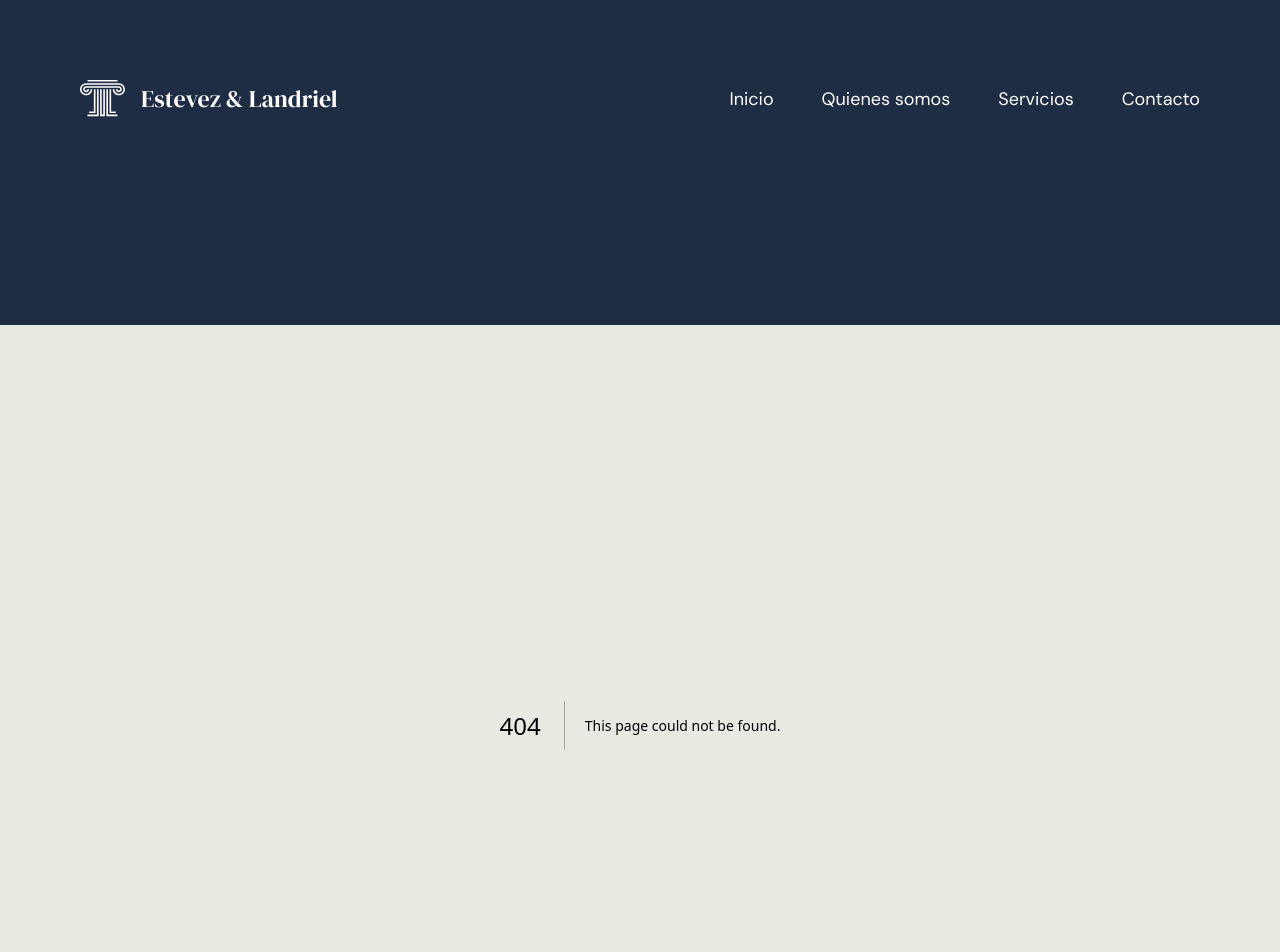
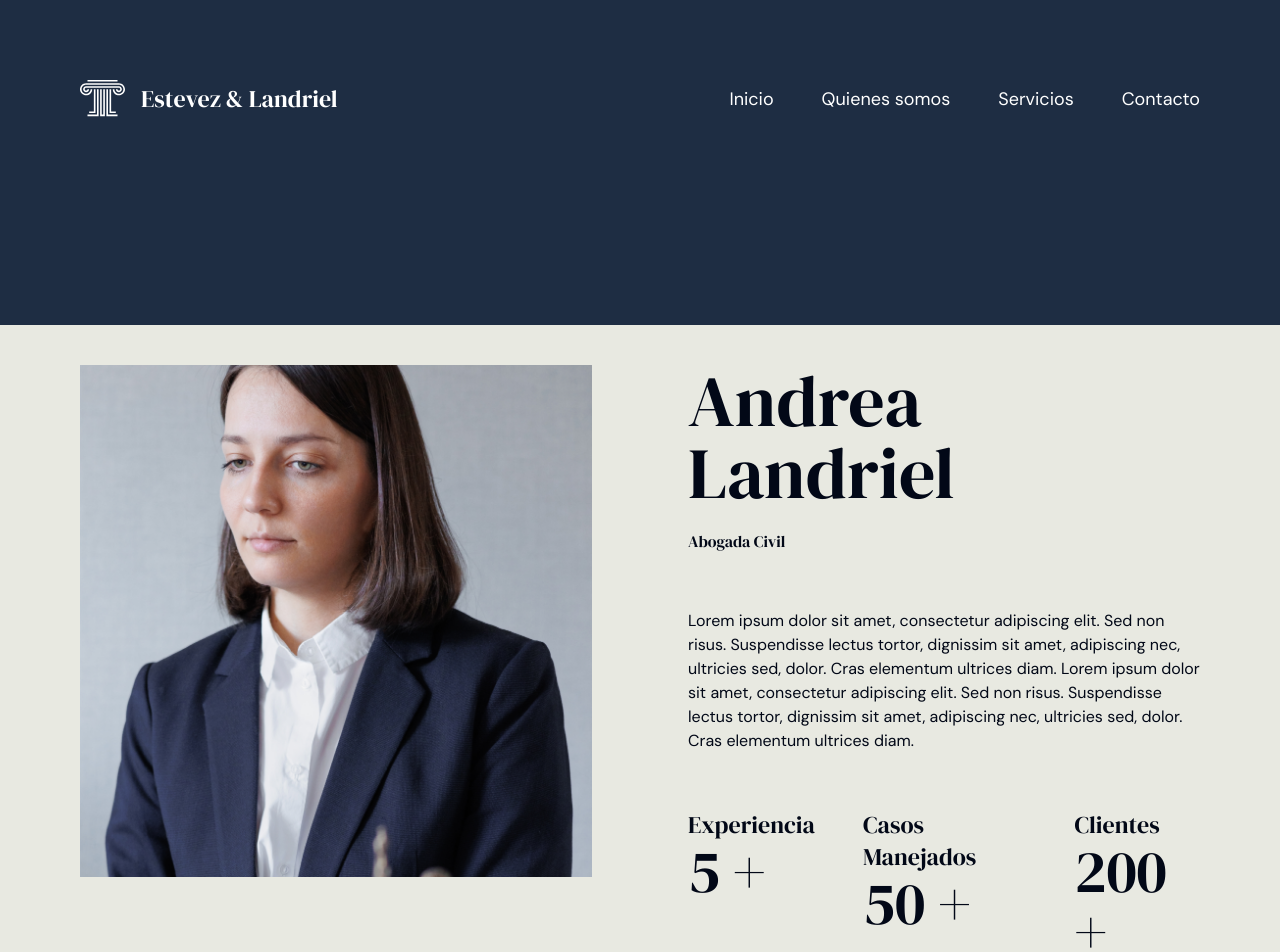
Before and after one commit to HoracioGutierrez/lawfirm, a Next.js app: page /about/andrea in a window 1280 px wide. Before the commit this address had no page. Shown: the top 952 px of the page. Built offline with nearby package versions, Linux system fonts and the light colour scheme.

Commit message:
Finish first mockup of lawyer detail

```diff
--- /dev/null
+++ b/app/about/[nombre]/page.tsx
@@ -0,0 +1,87 @@
+import { cn } from "@/lib/utils";
+import { DM_Sans } from "next/font/google";
+import Image from "next/image"
+
+type Lawyer = {
+    image: string;
+    name: string;
+    title: string;
+    description: string;
+    years: number;
+    cases: number;
+    clients: number;
+}
+
+type Lawyers = {
+    [key: string]: Lawyer;
+}
+
+const lawyers: Lawyers = {
+    "angela": {
+        image: "lawer-1.png",
+        name: "Angela Estevez",
+        title: "Abogada Penalista",
+        description: "Lorem ipsum dolor sit amet, consectetur adipiscing elit. Sed non risus. Suspendisse lectus tortor, dignissim sit amet, adipiscing nec, ultricies sed, dolor. Cras elementum ultrices diam. Lorem ipsum dolor sit amet, consectetur adipiscing elit. Sed non risus. Suspendisse lectus tortor, dignissim sit amet, adipiscing nec, ultricies sed, dolor. Cras elementum ultrices diam.",
+        years: 12,
+        cases: 300,
+        clients: 1500
+    },
+    "andrea": {
+        image: "lawer-2.png",
+        name: "Andrea Landriel",
+        title: "Abogada Civil",
+        description: "Lorem ipsum dolor sit amet, consectetur adipiscing elit. Sed non risus. Suspendisse lectus tortor, dignissim sit amet, adipiscing nec, ultricies sed, dolor. Cras elementum ultrices diam. Lorem ipsum dolor sit amet, consectetur adipiscing elit. Sed non risus. Suspendisse lectus tortor, dignissim sit amet, adipiscing nec, ultricies sed, dolor. Cras elementum ultrices diam.",
+        years: 5,
+        cases: 50,
+        clients: 200
+    },
+    "daniel": {
+        image: "lawer-3.png",
+        name: "Daniel Ramirez",
+        title: "Abogado Comercial",
+        description: "Lorem ipsum dolor sit amet, consectetur adipiscing elit. Sed non risus. Suspendisse lectus tortor, dignissim sit amet, adipiscing nec, ultricies sed, dolor. Cras elementum ultrices diam. Lorem ipsum dolor sit amet, consectetur adipiscing elit. Sed non risus. Suspendisse lectus tortor, dignissim sit amet, adipiscing nec, ultricies sed, dolor. Cras elementum ultrices diam.",
+        years: 7,
+        cases: 100,
+        clients: 500
+    }
+}
+
+interface AboutLawyerPageProps {
+    params: {
+        nombre: string
+    }
+}
+
+const dmSans = DM_Sans({ weight: "400", subsets: ["latin"] })
+
+function AboutLawyerPage({ params }: AboutLawyerPageProps) {
+    return (
+        <main className="px-6 md:px-10 lg:px-14 xl:px-20">
+            <div className="max-w-[1600px] mx-auto py-10 flex flex-col gap-10 lg:gap-16 xl:gap-24 lg:grid lg:grid-cols-2">
+                <Image src={`/${lawyers[params.nombre].image}`} alt="banner" width={788} height={711} className="aspect-square object-cover" />
+                <div className="flex flex-col gap-14 justify-center">
+                    <div className="flex flex-col gap-5">
+                        <h2 className="text-3xl sm:text-4xl lg:text-5xl xl:text-7xl">{lawyers[params.nombre].name}</h2>
+                        <p>{lawyers[params.nombre].title}</p>
+                    </div>
+                    <p className={cn(dmSans.className)}>{lawyers[params.nombre].description}</p>
+                    <div className="flex gap-12">
+                        <div>
+                            <h3 className="text-2xl">Experiencia</h3>
+                            <p className="text-6xl">{lawyers[params.nombre].years} +</p>
+                        </div>
+                        <div>
+                            <h3 className="text-2xl">Casos Manejados</h3>
+                            <p className="text-6xl">{lawyers[params.nombre].cases} +</p>
+                        </div>
+                        <div>
+                            <h3 className="text-2xl">Clientes</h3>
+                            <p className="text-6xl">{lawyers[params.nombre].clients} +</p>
+                        </div>
+                    </div>
+                </div>
+            </div>
+        </main>
+    )
+}
+export default AboutLawyerPage
--- a/app/about/page.tsx
+++ b/app/about/page.tsx
@@ -1,6 +1,8 @@
+import { Button } from "@/components/ui/button"
 import { cn } from "@/lib/utils"
 import { DM_Sans } from "next/font/google"
 import Image from "next/image"
+import Link from "next/link"
 
 const dmSans = DM_Sans({ weight: "400", subsets: ["latin"] })
 
@@ -34,6 +36,9 @@ function AboutPage() {
                             <div className="flex flex-col items-center gap-5">
                                 <h3 className="text-2xl">Angela Estevez</h3>
                                 <p className={cn(dmSans.className, "text-muted-foreground")}>Abogada Penalista</p>
+                                <Button className="text-2xl rounded-none py-3 px-16 hover:bg-secondary">
+                                    <Link href="/about/angela">ver más</Link>
+                                </Button>
                             </div>
                         </article>
                         <article className="flex flex-col items-center gap-12">
@@ -43,6 +48,9 @@ function AboutPage() {
                             <div className="flex flex-col items-center gap-5">
                                 <h3 className="text-2xl">Andrea Landriel</h3>
                                 <p className={cn(dmSans.className, "text-muted-foreground")}>Abogada Civil</p>
+                                <Button className="text-2xl rounded-none py-3 px-16 hover:bg-secondary">
+                                    <Link href="/about/andrea">ver más</Link>
+                                </Button>
                             </div>
                         </article>
                         <article className="flex flex-col items-center gap-12">
@@ -52,12 +60,15 @@ function AboutPage() {
                             <div className="flex flex-col items-center gap-5">
                                 <h3 className="text-2xl">Daniel Ramirez</h3>
                                 <p className={cn(dmSans.className, "text-muted-foreground")}>Abogado Comercial</p>
+                                <Button className="text-2xl rounded-none py-3 px-16 hover:bg-secondary">
+                                    <Link href="/about/daniel">ver más</Link>
+                                </Button>
                             </div>
                         </article>
                     </div>
                 </section>
 
-                <section className="flex flex-col md:flex-row gap-10">
+                <section className="flex flex-col md:flex-row gap-10 justify-center">
                     <div className="flex max-w-[660px] gap-10">
                         <div className="h-[1px] w-full max-w-[130px] bg-primary hidden md:block relative top-6"></div>
                         <div className="flex flex-col gap-4">
```
